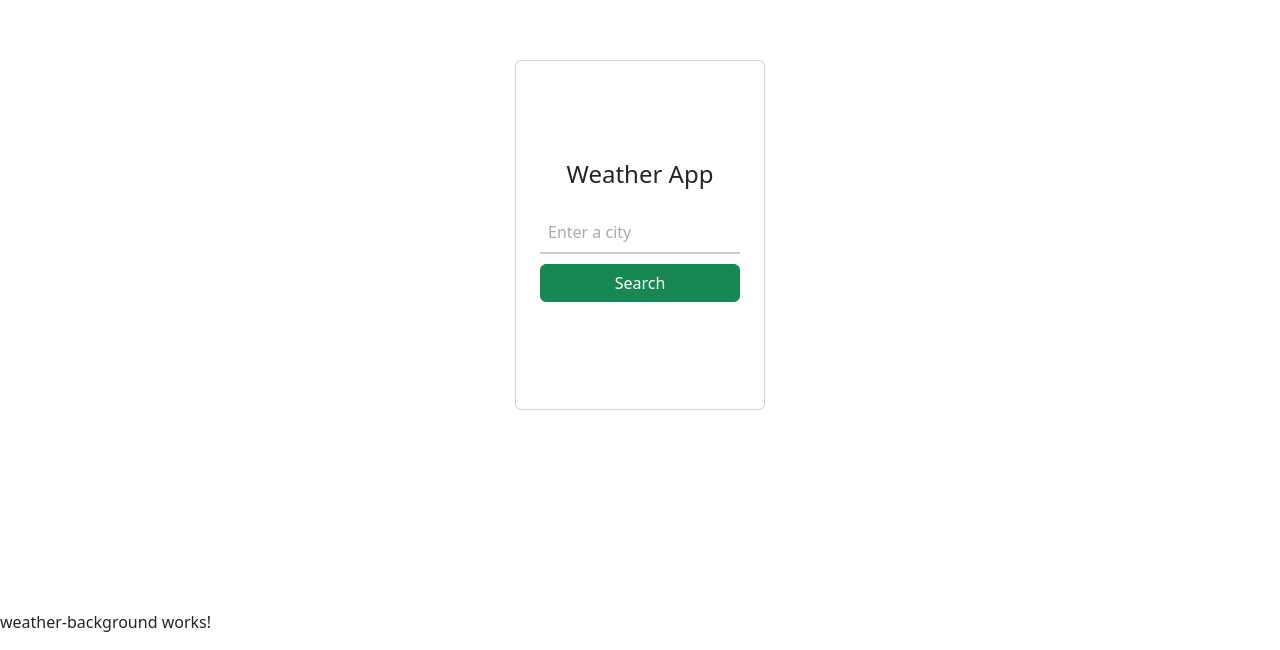
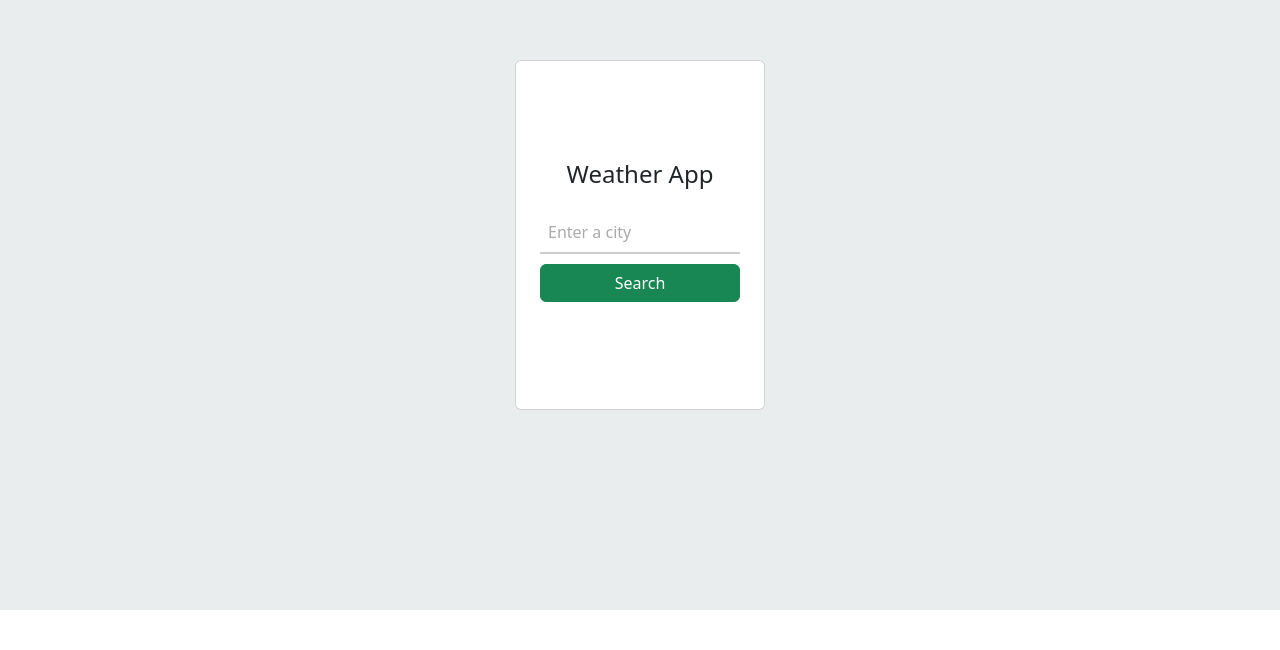
Before and after one commit to mariosmorfo/distemicha-project, an Angular app: page / in a window 1280 px wide. Shown: the part 190-840 px from the top of the page. After the commit the page ends 800 px from the top, so only its background shows below. Built offline with nearby package versions, Linux system fonts and the light colour scheme.

Commit message:
feat: Div for display the background color

```diff
--- a/src/app/components/weather-background/weather-background.html
+++ b/src/app/components/weather-background/weather-background.html
@@ -1 +1 @@
-<p>weather-background works!</p>
+<div [ngClass]="weatherBackground" class="background"></div>
```
